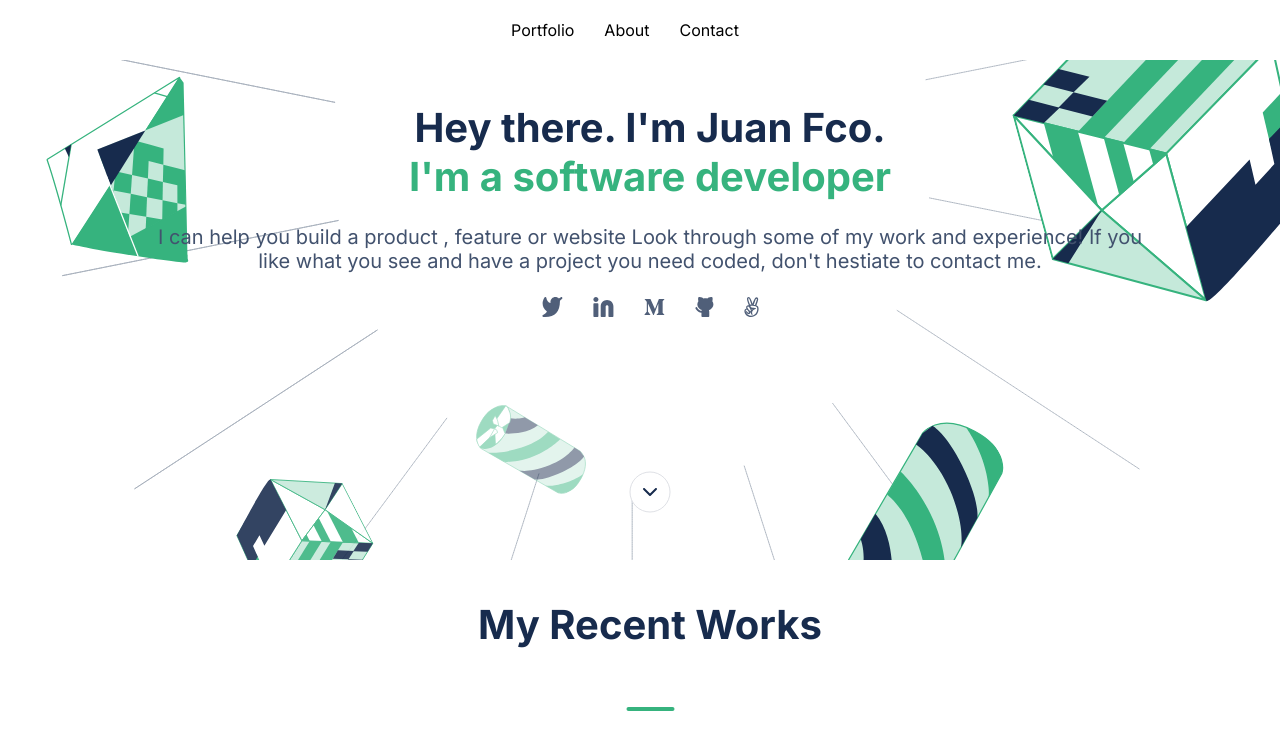
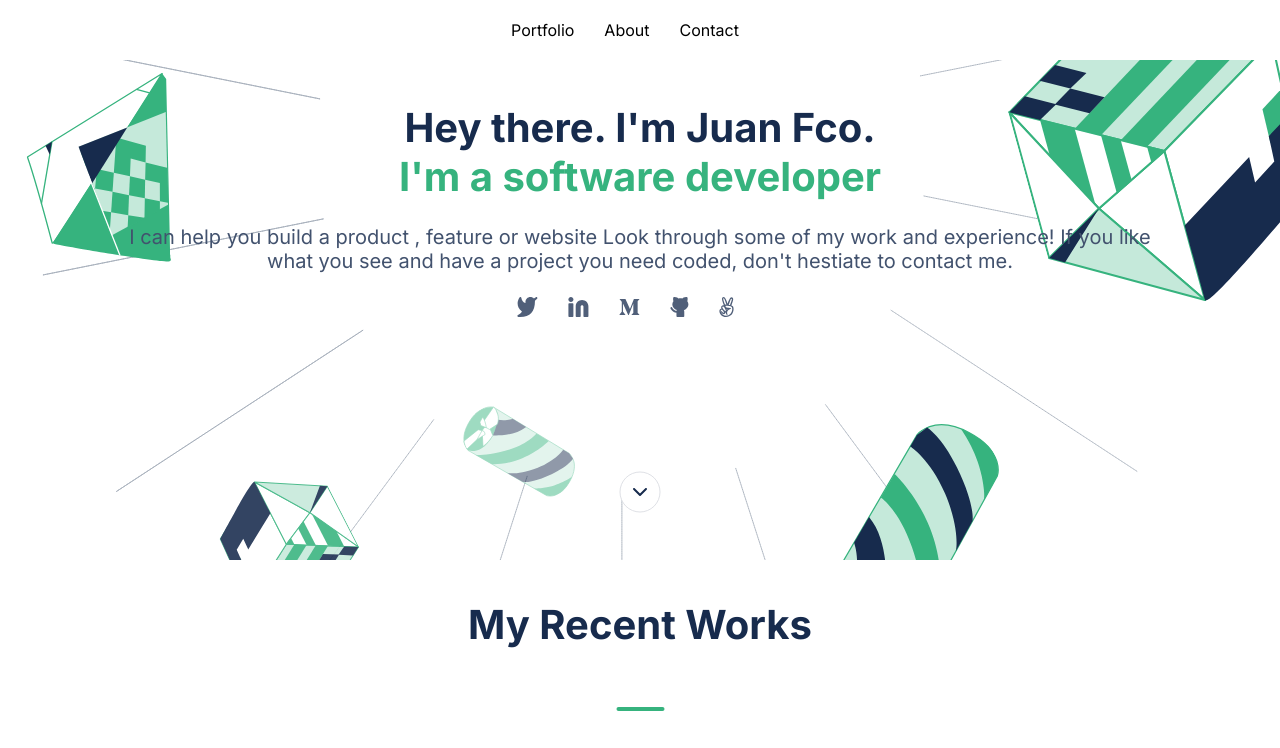
Before and after one commit to jrosario19/Juan-Rosario-Portfolio, a website: page index.html in a window 1280 px wide. Shown: the top 748 px of the page. Drawn offline with Linux system fonts and the light colour scheme.

Commit message:
Remove container padding to match figma design

```diff
--- a/styles.css
+++ b/styles.css
@@ -356,10 +356,6 @@
 
 /* Desktop version */
 @media screen and (min-width: 768px) {
-  .container {
-    padding-left: 20px;
-  }
-
   .btn {
     background-color: #36b37f;
     padding: 17px 5px;
@@ -432,7 +428,6 @@
     display: flex;
     justify-content: center;
     align-items: center;
-    margin-left: 30px;
     margin-bottom: 50px;
   }
 
@@ -445,7 +440,7 @@
   }
 
   .generic {
-    text-align: center;
+    text-align: left;
     font-family: 'Inter', sans-serif;
   }
 
```
